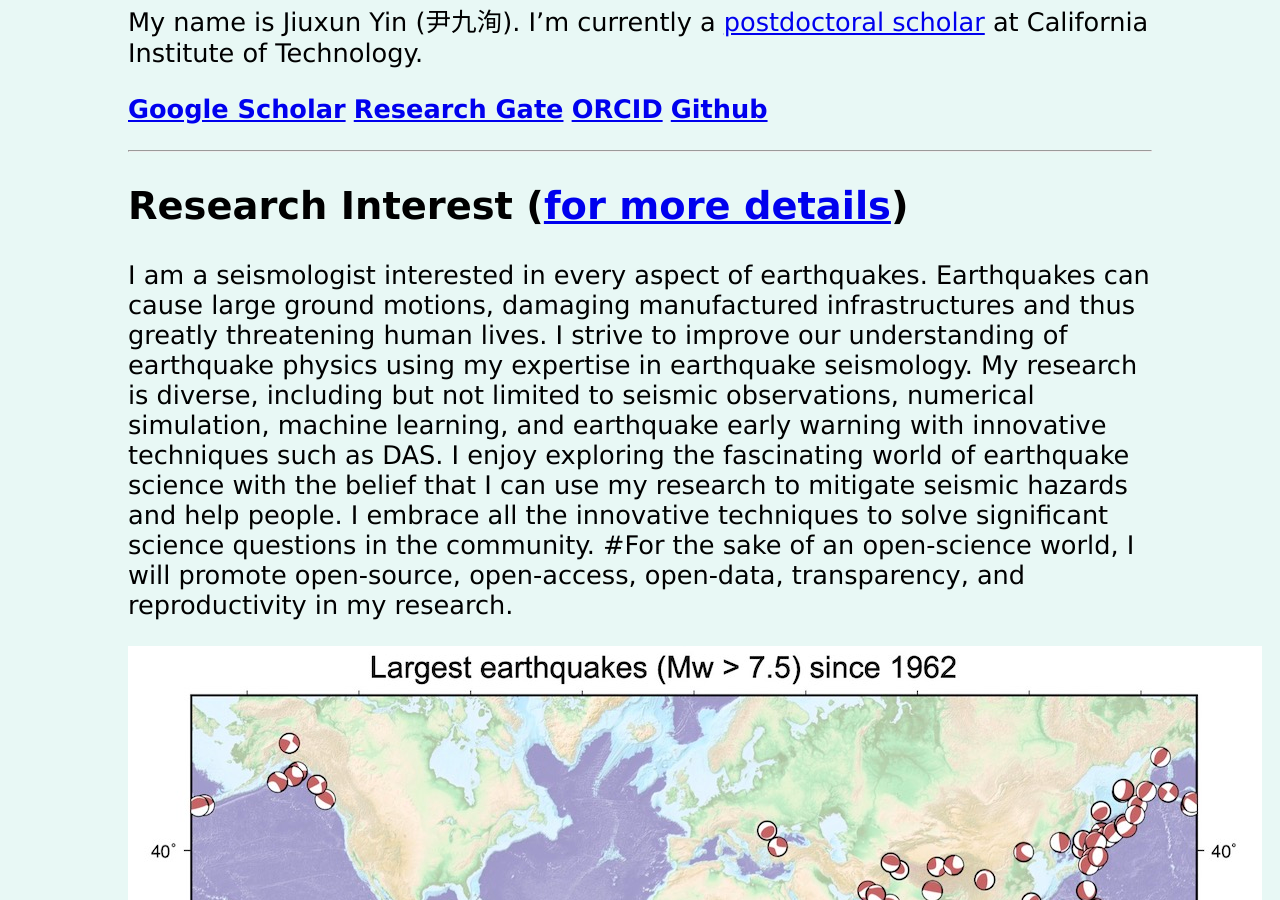
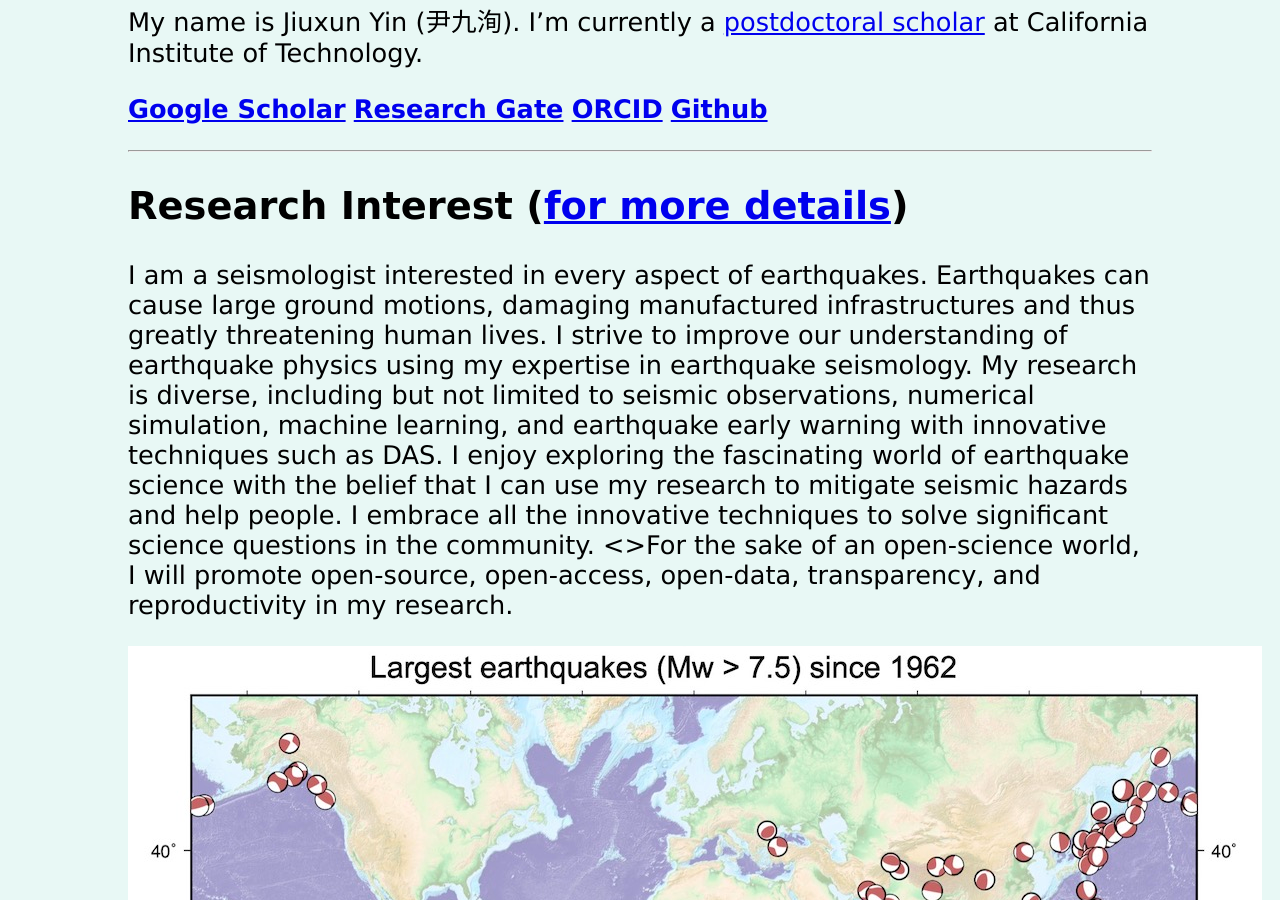
Before and after one commit to yinjiuxun/yinjiuxun.github.io, a Jekyll site: the page built from index.md, in a window 1280 px wide and 900 px high, scrolled down 342 px. Built offline with Jekyll 4.4.1, drawn with Linux system fonts in a browser that asks for light colours.

```diff
--- a/index.md
+++ b/index.md
@@ -20,7 +20,7 @@ My name is Jiuxun Yin (尹九洵). I'm currently a [postdoctoral scholar](http:/
 ----
 
 ## Research Interest ([for more details](/pages/research.html))
-I am a seismologist interested in every aspect of earthquakes. Earthquakes can cause large ground motions, damaging manufactured infrastructures and thus greatly threatening human lives. I strive to improve our understanding of earthquake physics using my expertise in earthquake seismology. My research is diverse, including but not limited to seismic observations, numerical simulation, machine learning, and earthquake early warning with innovative techniques such as DAS. I enjoy exploring the fascinating world of earthquake science with the belief that I can use my research to mitigate seismic hazards and help people. I embrace all the innovative techniques to solve significant science questions in the community. #For the sake of an open-science world, I will promote open-source, open-access, open-data, transparency, and reproductivity in my research.
+I am a seismologist interested in every aspect of earthquakes. Earthquakes can cause large ground motions, damaging manufactured infrastructures and thus greatly threatening human lives. I strive to improve our understanding of earthquake physics using my expertise in earthquake seismology. My research is diverse, including but not limited to seismic observations, numerical simulation, machine learning, and earthquake early warning with innovative techniques such as DAS. I enjoy exploring the fascinating world of earthquake science with the belief that I can use my research to mitigate seismic hazards and help people. I embrace all the innovative techniques to solve significant science questions in the community. <>For the sake of an open-science world, I will promote open-source, open-access, open-data, transparency, and reproductivity in my research.
 
 ![large earthquakes (>7.5) since 1962](/assets/large_earthquakes.jpg)
 
```
